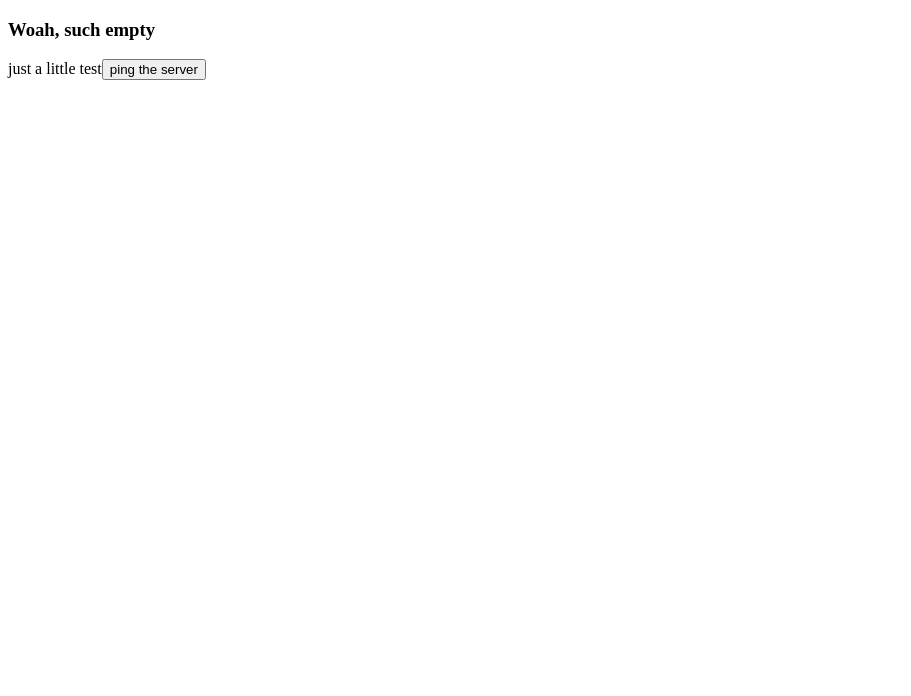
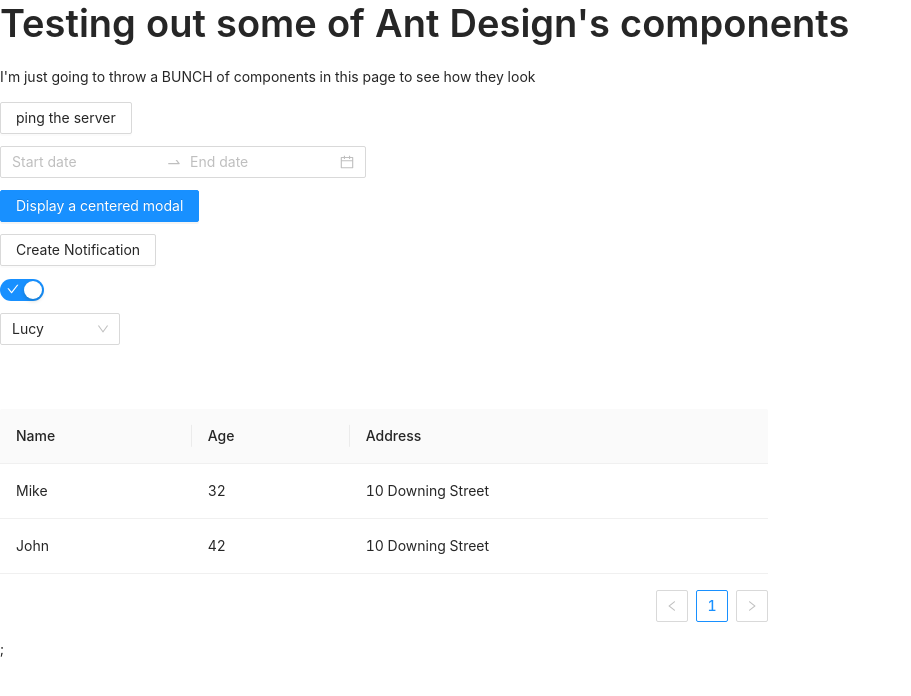
Before and after one commit to georgekolasa/weatherdb, a React (Create React App) app in the folder frontend/: page / in a window 1280 px wide. Shown: the top 696 px of the page, without its empty margins (0-911 px from the left). Built offline with nearby package versions, Linux system fonts and the light colour scheme.

Commit message:
testing out ant design for the project

```diff
--- a/frontend/package.json
+++ b/frontend/package.json
@@ -7,9 +7,12 @@
     "@testing-library/jest-dom": "^4.2.4",
     "@testing-library/react": "^9.3.2",
     "@testing-library/user-event": "^7.1.2",
+    "antd": "^4.7.0",
     "axios": "^0.20.0",
+    "history": "^5.0.0",
     "react": "^16.13.1",
     "react-dom": "^16.13.1",
+    "react-router-dom": "^6.0.0-alpha.5",
     "react-scripts": "3.4.3"
   },
   "scripts": {
--- a/frontend/src/App.js
+++ b/frontend/src/App.js
@@ -1,29 +1,13 @@
 import React from "react";
-import axios from "axios";
+import { BrowserRouter, Routes, Route } from "react-router-dom";
+import Home from "./pages/Home";
 
 export default function App() {
-  async function ping(e) {
-    e.preventDefault();
-
-    const res = await axios.get("/pingme").catch((error) => {
-      console.log(error.response);
-    });
-
-    if (res && res.data) {
-      alert(JSON.stringify(res.data));
-    } else {
-      alert("Error: maybe express server is not running?");
-    }
-  }
-
   return (
-    <div>
-      <h3>Woah, such empty</h3>
-
-      <div>
-        <label>just a little test</label>
-        <button onClick={ping}>ping the server</button>
-      </div>
-    </div>
+    <BrowserRouter>
+      <Routes>
+        <Route path="/" element={<Home />} />
+      </Routes>
+    </BrowserRouter>
   );
 }
--- a/frontend/src/index.js
+++ b/frontend/src/index.js
@@ -1,6 +1,7 @@
 import React from "react";
 import ReactDOM from "react-dom";
 import App from "./App";
+import "antd/dist/antd.css";
 
 ReactDOM.render(
   <React.StrictMode>
--- /dev/null
+++ b/frontend/src/pages/Home.js
@@ -0,0 +1,135 @@
+import React, { useState } from "react";
+import axios from "axios";
+import {
+  Button,
+  Typography,
+  DatePicker,
+  Space,
+  notification,
+  Modal,
+  Switch,
+  Select,
+  Table,
+} from "antd";
+
+import { CloseOutlined, CheckOutlined } from "@ant-design/icons";
+
+const { Title, Paragraph } = Typography;
+const { RangePicker } = DatePicker;
+
+export default function Home() {
+  const [visible, setVisible] = useState(false);
+
+  async function ping(e) {
+    e.preventDefault();
+
+    const res = await axios.get("/pingme").catch((error) => {
+      console.log(error.response);
+    });
+
+    if (res && res.data) {
+      alert(JSON.stringify(res.data));
+    } else {
+      alert("Error: maybe express server is not running?");
+    }
+  }
+
+  function createNotification() {
+    notification.open({
+      message: "Notification Title",
+      description:
+        "I will never close automatically. This is a purposely very very long description that has many many characters and words.",
+      duration: 0,
+    });
+  }
+
+  const dataSource = [
+    {
+      key: "1",
+      name: "Mike",
+      age: 32,
+      address: "10 Downing Street",
+    },
+    {
+      key: "2",
+      name: "John",
+      age: 42,
+      address: "10 Downing Street",
+    },
+  ];
+
+  const columns = [
+    {
+      title: "Name",
+      dataIndex: "name",
+      key: "name",
+    },
+    {
+      title: "Age",
+      dataIndex: "age",
+      key: "age",
+    },
+    {
+      title: "Address",
+      dataIndex: "address",
+      key: "address",
+    },
+  ];
+
+  return (
+    <div>
+      <Title>Testing out some of Ant Design's components</Title>
+      <Paragraph>
+        I'm just going to throw a BUNCH of components in this page to see how
+        they look
+      </Paragraph>
+      <Modal
+        title="Woah, cool modal!"
+        centered
+        visible={visible}
+        onOk={() => setVisible(false)}
+        onCancel={() => setVisible(false)}
+      >
+        <p>some contents...</p>
+        <p>some contents...</p>
+        <p>some contents...</p>
+      </Modal>
+      <Space direction="vertical" size={12}>
+        <Button onClick={ping}>ping the server</Button>
+
+        <RangePicker />
+
+        <Button type="primary" onClick={() => setVisible(true)}>
+          Display a centered modal
+        </Button>
+
+        <Button type="default" onClick={createNotification}>
+          Create Notification
+        </Button>
+
+        <Switch
+          checkedChildren={<CheckOutlined />}
+          unCheckedChildren={<CloseOutlined />}
+          defaultChecked
+        />
+
+        <Select defaultValue="lucy" style={{ width: 120 }}>
+          <Select.Option value="jack">Jack</Select.Option>
+          <Select.Option value="lucy">Lucy</Select.Option>
+          <Select.Option value="disabled" disabled>
+            Disabled
+          </Select.Option>
+          <Select.Option value="Yiminghe">yiminghe</Select.Option>
+        </Select>
+      </Space>
+      <div
+        style={{
+          maxWidth: "60vw",
+          marginTop: "4rem",
+        }}
+      >
+        <Table dataSource={dataSource} columns={columns} />;
+      </div>
+    </div>
+  );
+}
--- a/package.json
+++ b/package.json
@@ -1,8 +1,6 @@
 {
   "name": "semester_project",
   "version": "0.1.0",
-  "private": true,
-  "dependencies": {},
   "scripts": {
     "dev:frontend": "cd frontend && yarn dev",
     "dev:backend": "cd backend && yarn dev",
```
Also changed, not shown: 2 other files (tests, documents, lock files or other folders).
